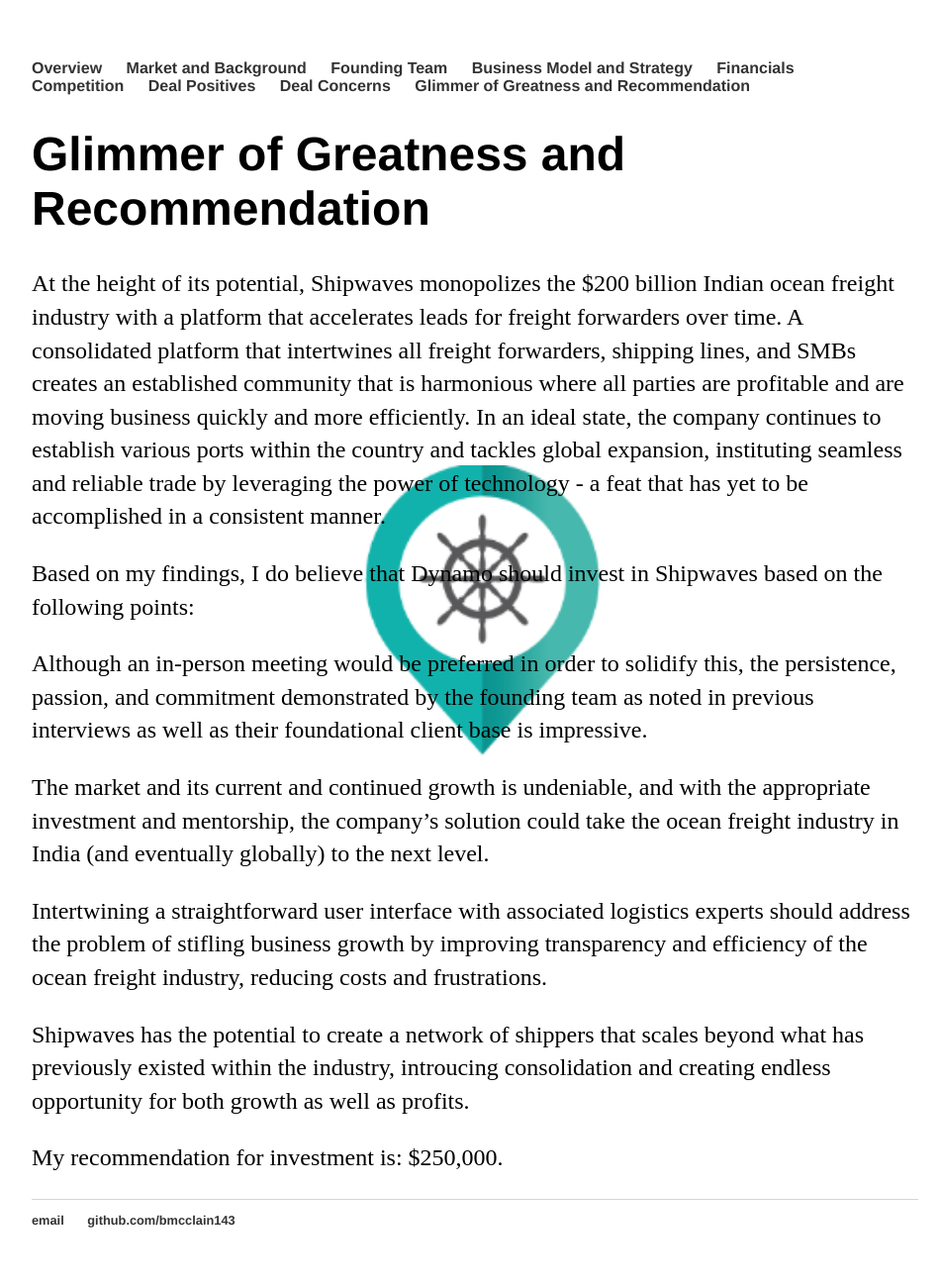
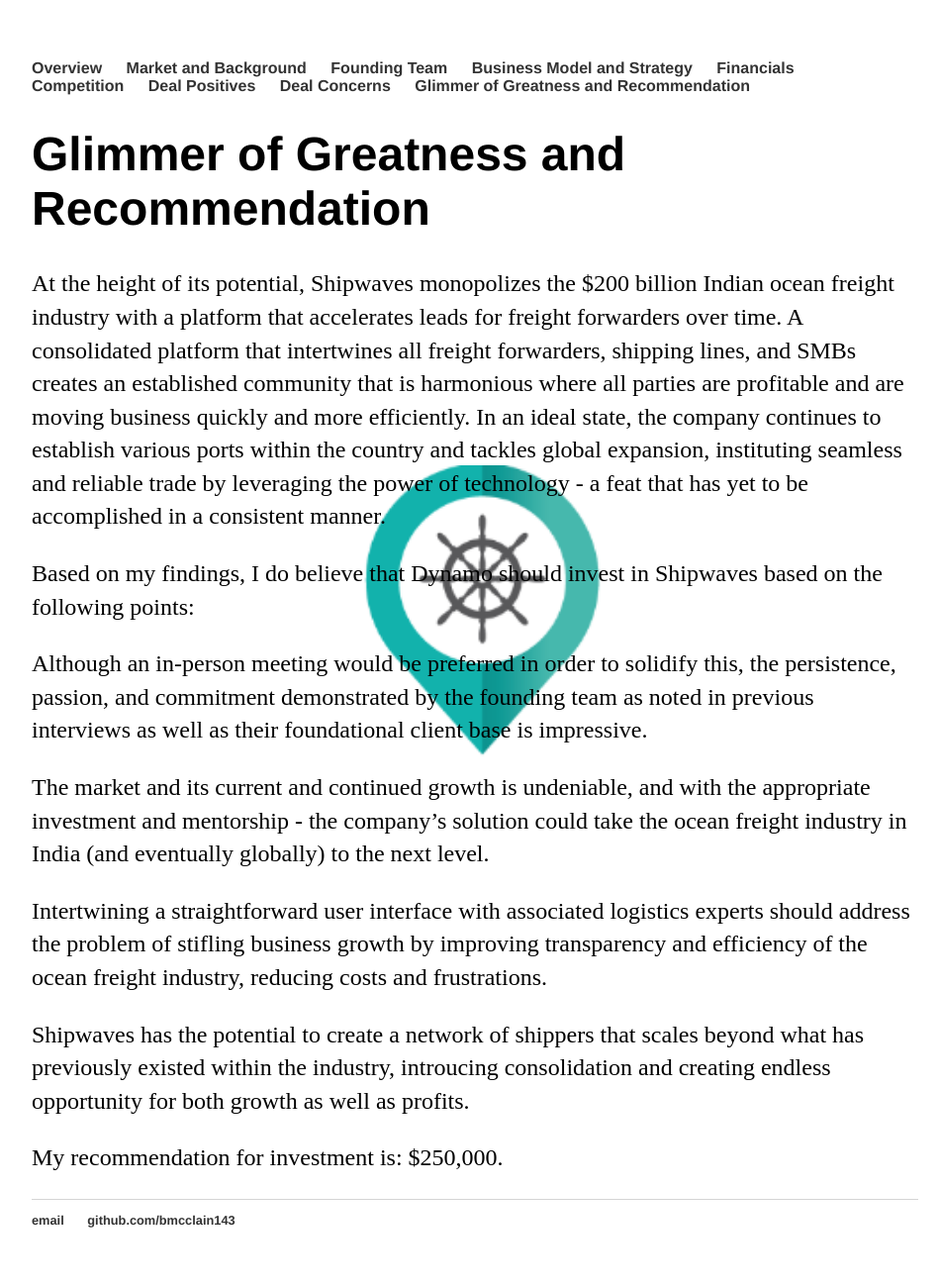
Before and after one commit to bmcclain143/bmcclain143.github.io, a Jekyll site: the page built from recommendation/index.html, in a window 1280 px wide. Shown: the whole page at 99% size, without its empty margins (160-1110 px from the left). Built offline with Jekyll 4.4.1, drawn with Linux system fonts in a browser that asks for light colours.

```diff
--- a/recommendation/index.html
+++ b/recommendation/index.html
@@ -8,7 +8,7 @@ title: Shipwaves
 
   <p>Based on my findings, I do believe that Dynamo should invest in Shipwaves based on the following points:
       <p>Although an in-person meeting would be preferred in order to solidify this, the persistence, passion, and commitment demonstrated by the founding team as noted in previous interviews as well as their foundational client base is impressive.
-  <p>The market and its current and continued growth is undeniable, and with the appropriate investment and mentorship, the company’s solution could take the ocean freight industry in India (and eventually globally) to the next level.
+  <p>The market and its current and continued growth is undeniable, and with the appropriate investment and mentorship - the company’s solution could take the ocean freight industry in India (and eventually globally) to the next level.
   <p>Intertwining a straightforward user interface with associated logistics experts should address the problem of stifling business growth by improving transparency and efficiency of the ocean freight industry, reducing costs and frustrations.
   <p>Shipwaves has the potential to create a network of shippers that scales beyond what has previously existed within the industry, introucing consolidation and creating endless opportunity for both growth as well as profits.
 
```
